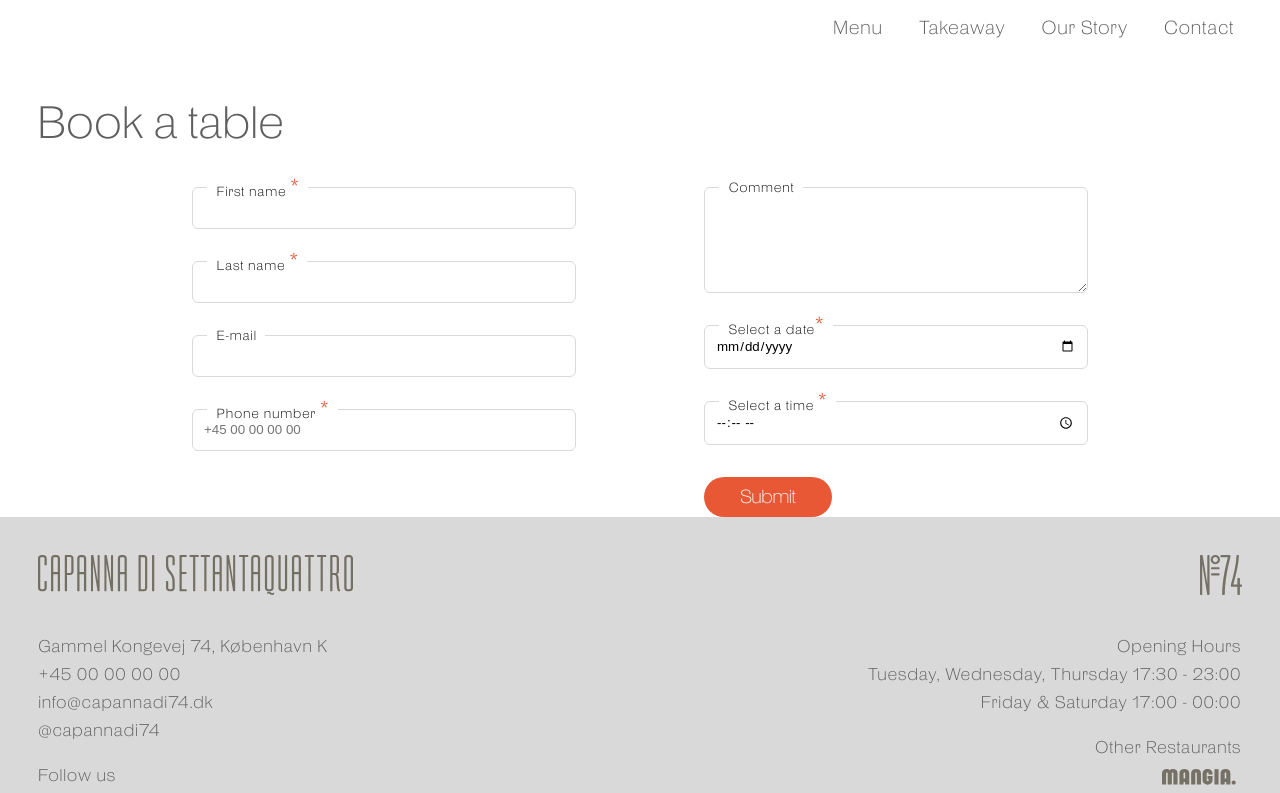
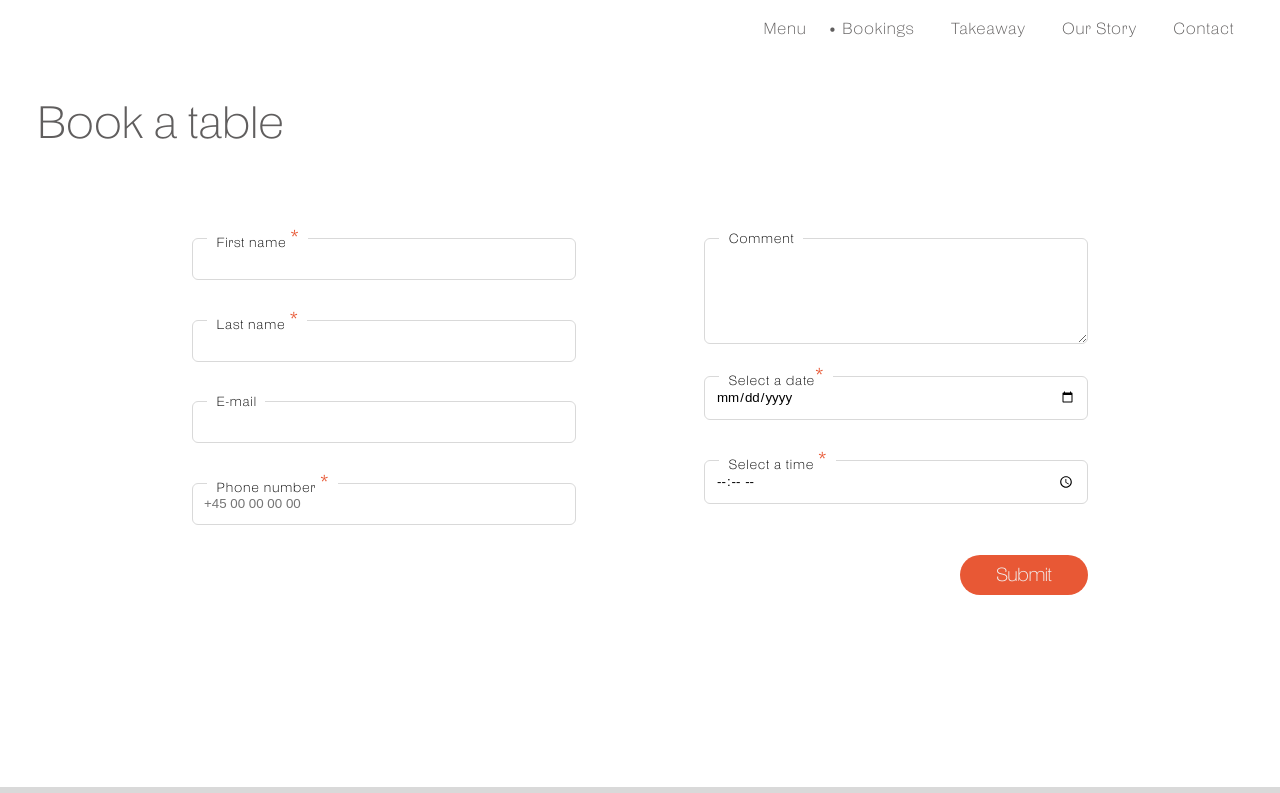
Before and after one commit to ozolinala/capanna74, a Next.js app: page /bookings in a window 1280 px wide. Shown: the top 793 px of the page. Built offline with nearby package versions, Linux system fonts and the light colour scheme.

Commit message:
padding adjustments

```diff
--- a/src/components/BookingForm.js
+++ b/src/components/BookingForm.js
@@ -183,7 +183,7 @@ const BookingForm = () => {
                   <input type="time" id="time" />
                 </div>
 
-                <div>
+                <div className={styles.buttoncontainer} >
                   <button className={styles.button} type="submit">
                     Submit
                   </button>
--- a/src/components/Layout.js
+++ b/src/components/Layout.js
@@ -12,9 +12,10 @@ const Layout = ({ children }) => {
 
   const menuItems = [
     { id: 1, label: "Menu", link: "/#menu" },
-    { id: 2, label: "Takeaway", link: "/takeaway" },
-    { id: 3, label: "Our Story", link: "/our-story" },
-    { id: 4, label: "Contact", link: "/contact" },
+    { id: 2, label: "Bookings", link: "/bookings" },
+    { id: 3, label: "Takeaway", link: "/takeaway" },
+    { id: 4, label: "Our Story", link: "/our-story#menu" },
+    { id: 5, label: "Contact", link: "/contact" },
   ];
 
   return (
@@ -33,7 +34,8 @@ const Layout = ({ children }) => {
                 <p
                   className={`${styles.navLinkText} ${
                     currentPageNormalized ===
-                    item.label.toLowerCase().replace(/\s+/g, "-")
+                      item.label.toLowerCase().replace(/\s+/g, "-") ||
+                    (currentPage.includes("#menu") && item.label === "Menu")
                       ? styles.active
                       : ""
                   }`}
--- a/src/styles/Booking.module.css
+++ b/src/styles/Booking.module.css
@@ -3,6 +3,8 @@
   display: flex;
   justify-content: center;
   gap: 10vw;
+  padding-bottom: 15%;
+  padding-top: 4%;
 }
 
 .formContainer label {
@@ -25,6 +27,7 @@
   border-radius: 6px;
   transition: all 0.2s;
   font-family: "Publish Gothic Regular", sans-serif;
+  margin-bottom: 2%;
 }
 
 .formContainer input:focus {
@@ -108,7 +111,10 @@
   transition: 0.1s ease;
   cursor: pointer;
 }
-
+.buttoncontainer{
+  padding-top: 3%;
+  align-items: end;
+}
 .button:hover {
   opacity: 0.9;
 }
--- a/src/styles/LandingGrid.module.css
+++ b/src/styles/LandingGrid.module.css
@@ -5,7 +5,7 @@
 }
 
 .slide {
-  height: 80vh;
+  height: 87vh;
 }
 
 .slide img {
--- a/src/styles/Layout.module.css
+++ b/src/styles/Layout.module.css
@@ -20,6 +20,7 @@
 .navLink p {
   color: var(--black);
   font-weight: 300;
+  font-size: 17px;
   text-decoration: none;
   position: relative;
 }
--- a/src/styles/Menu.module.css
+++ b/src/styles/Menu.module.css
@@ -1,11 +1,11 @@
 .menuList {
   text-align: center;
-
+  padding-bottom: 15%;
 }
 
 .menuList h2 {
   margin: 0;
-  padding-top: 10rem;
+  padding-top: 7rem;
   padding-bottom: 3rem;
   padding-left: 0;
 }
@@ -31,6 +31,7 @@
   border-top: 1px solid var(--grey);
   border-bottom: 1px solid var(--grey);
   width: 9rem;
+  padding-left: 0;
   font-weight: bold;
 }
 
```
